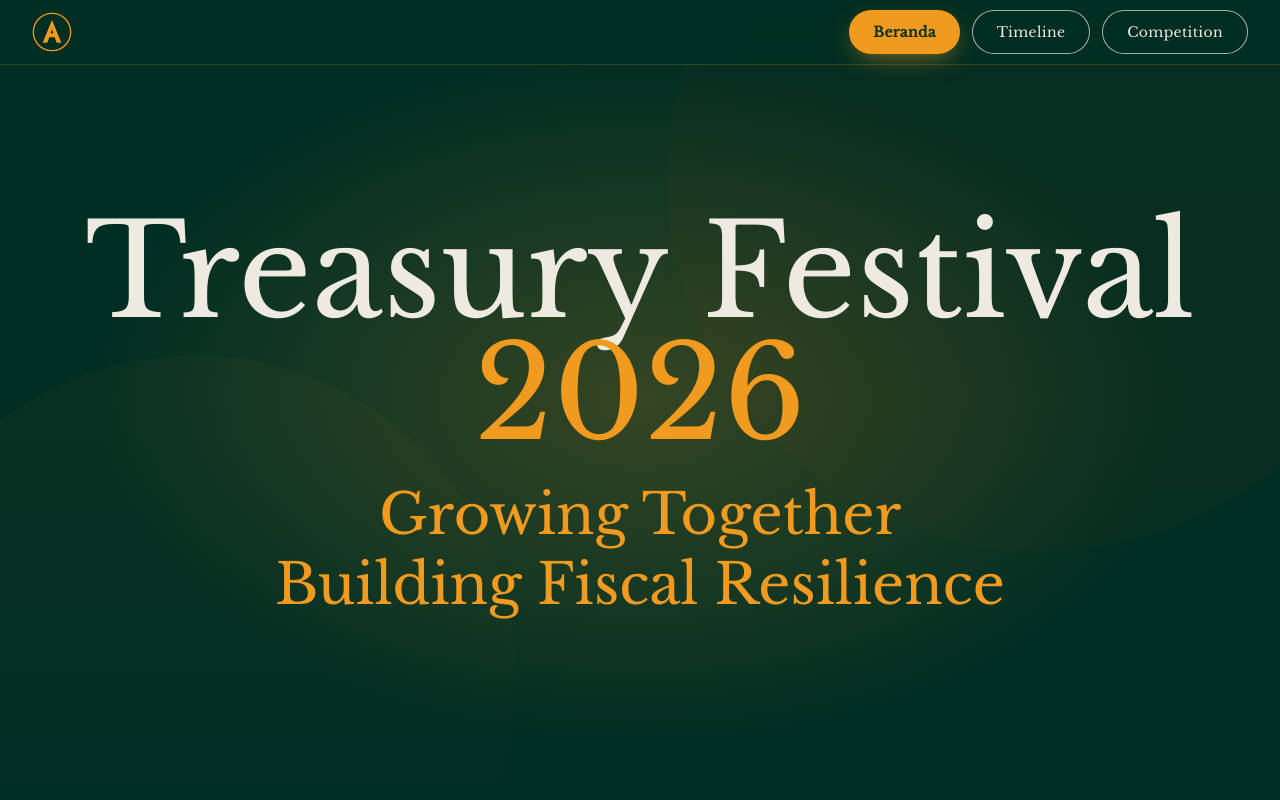
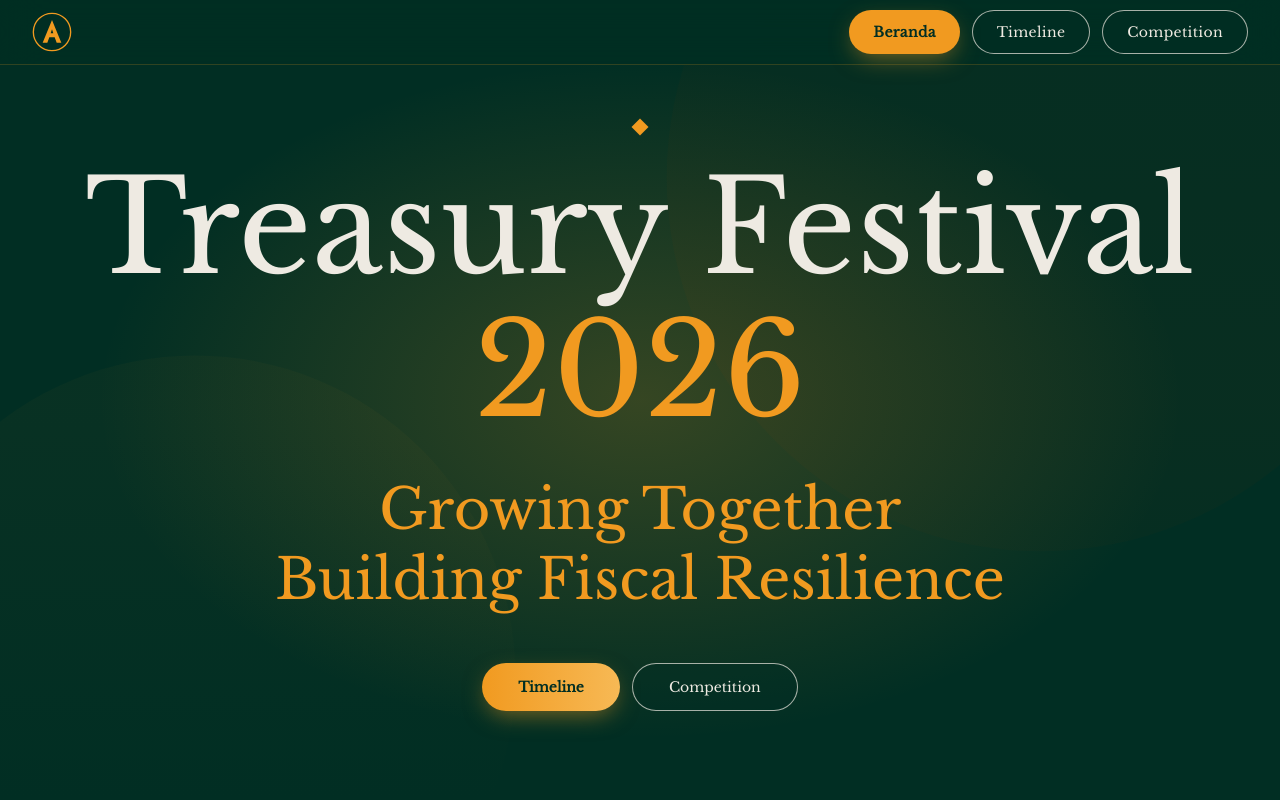
Before and after one commit to Stefanfoxa/Tfest, a React (Vite) app in the folder Tfest/: page / in a window 1280 px wide. Shown: the top 800 px of the page. Built offline with nearby package versions, Linux system fonts and the light colour scheme.

Commit message:
Update Hero.tsx

```diff
--- a/Tfest/src/components/Hero.tsx
+++ b/Tfest/src/components/Hero.tsx
@@ -1,9 +1,10 @@
+import { Link } from 'react-router-dom'
 import { ASSETS } from '../lib/assets'
 import { EVENT } from '../data/siteContent'
 
 export default function Hero() {
   return (
-    <section className="relative isolate flex min-h-[100svh] items-center justify-center overflow-hidden px-4 pb-16 pt-24 text-center">
+    <section className="relative isolate flex min-h-[100svh] items-center justify-center overflow-hidden px-4 pb-20 pt-28 text-center">
       {/* Foto latar dekoratif, selalu diberi overlay hijau tua. */}
       <img
         src={ASSETS.heroBg}
@@ -15,15 +16,34 @@ export default function Hero() {
       <div className="absolute inset-0 -z-20 bg-gradient-to-b from-forest/85 via-forest/75 to-forest" />
       <div className="absolute inset-0 -z-10 bg-[radial-gradient(ellipse_at_center,rgba(241,154,32,0.22),transparent_60%)]" />
 
-      <div className="mx-auto w-full max-w-6xl">
-        <h1 className="break-words text-[clamp(42px,10vw,160px)] leading-[0.95] text-cream">
+      <div className="mx-auto flex w-full max-w-6xl flex-col items-center">
+        <span aria-hidden="true" className="mb-6 block h-3 w-3 rotate-45 bg-gold" />
+
+        {/* line-height dibuat lega supaya baris judul tidak saling menimpa saat teks turun ke baris baru. */}
+        <h1 className="max-w-full break-words text-[clamp(42px,10vw,160px)] leading-[1.12] text-cream">
           {EVENT.nameMain} <span className="whitespace-nowrap text-gold">{EVENT.year}</span>
         </h1>
-        <p className="mt-6 font-display text-[clamp(22px,4.5vw,56px)] leading-tight text-gold">
+
+        <p className="mt-8 font-display text-[clamp(22px,4.5vw,56px)] leading-[1.25] text-gold">
           {EVENT.tagline[0]}
           <br />
           {EVENT.tagline[1]}
         </p>
+
+        <div className="mt-12 flex flex-wrap justify-center gap-3">
+          <Link
+            to="/#timeline"
+            className="inline-flex min-h-[48px] items-center justify-center rounded-full bg-gradient-to-r from-gold to-gold-light px-9 text-sm font-semibold text-forest shadow-gold-btn transition duration-200 hover:-translate-y-1 hover:scale-105"
+          >
+            Timeline
+          </Link>
+          <Link
+            to="/competition"
+            className="inline-flex min-h-[48px] items-center justify-center rounded-full border border-cream/70 bg-forest/40 px-9 text-sm font-medium text-cream transition duration-200 hover:-translate-y-1 hover:bg-cream hover:text-forest"
+          >
+            Competition
+          </Link>
+        </div>
       </div>
     </section>
   )
```
